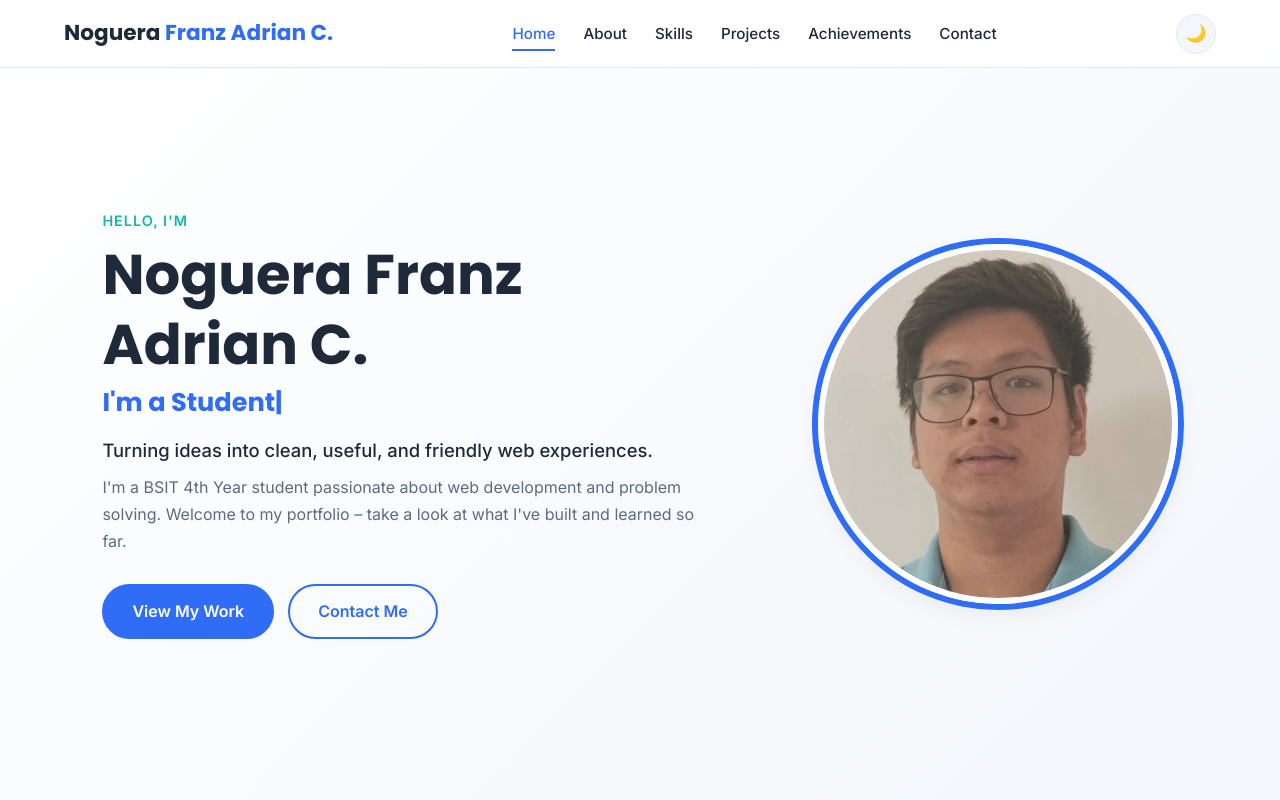
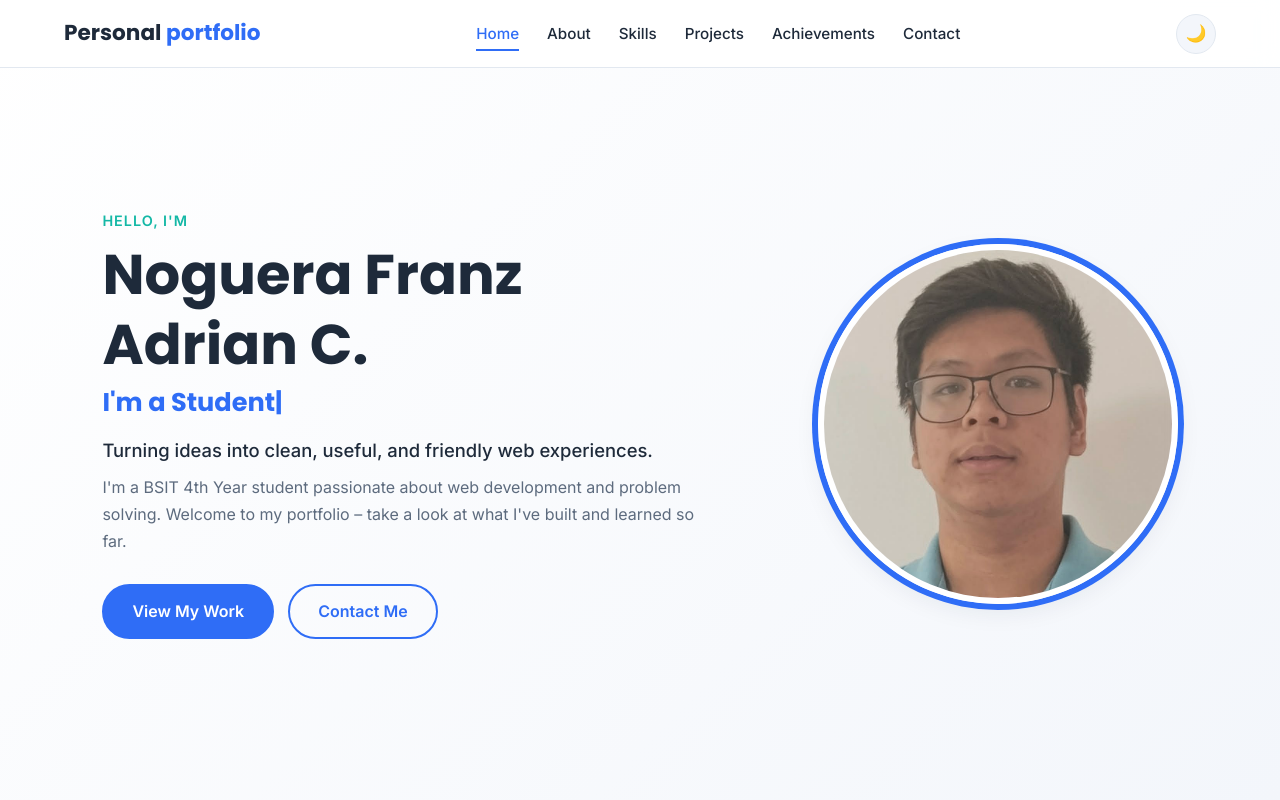
Before and after one commit to franzadriannoguera-commits/personal-portfolio, a plain HTML site: page index.html in a window 1280 px wide. Shown: the top 800 px of the page. Drawn offline with Linux system fonts and the light colour scheme.

Commit message:
Change navbar label to Personal portfolio
Co-authored-by: Copilot <223556219+Copilot@users.noreply.github.com>

```diff
--- a/index.html
+++ b/index.html
@@ -14,7 +14,7 @@
 
   <!-- ============ NAVBAR ============ -->
   <header class="navbar" id="navbar">
-    <a href="#home" class="logo">Noguera<span> Franz Adrian C.</span></a>
+    <a href="#home" class="logo">Personal<span> portfolio</span></a>
     <button class="menu-toggle" id="menuToggle" aria-label="Toggle navigation" aria-expanded="false">
       <span></span><span></span><span></span>
     </button>
```
